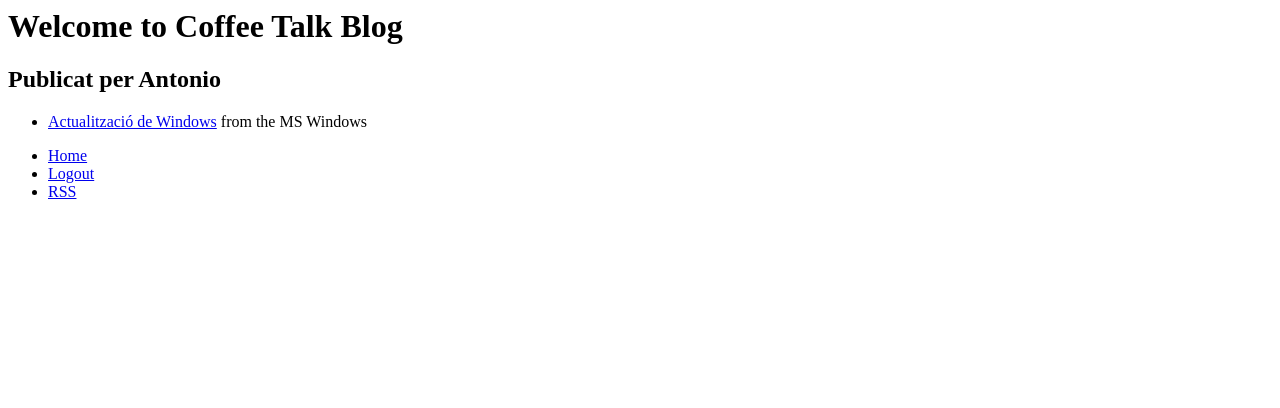
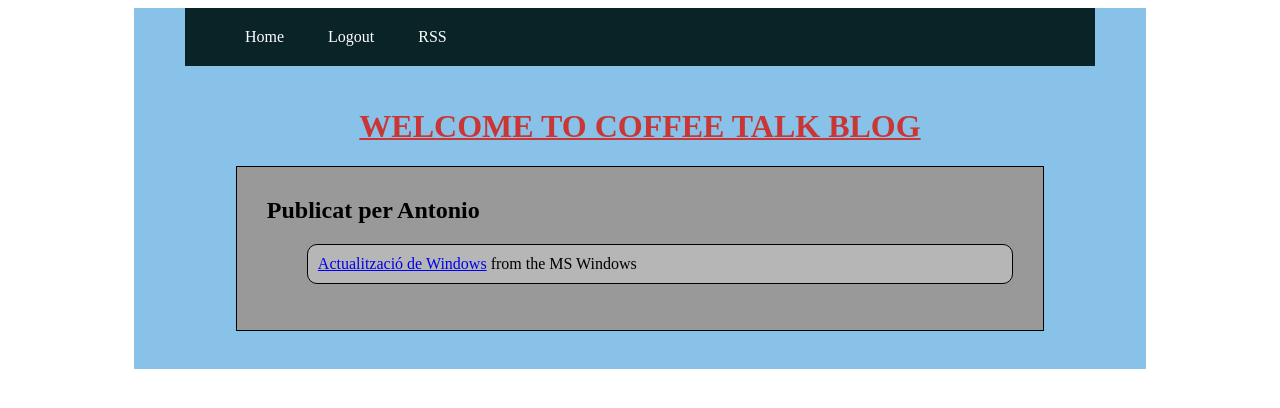
Before and after one commit to Pancetas007/Blog_Saoro, a PHP site: page /post_by_user.php?id=2 in a window 1280 px wide. Shown: the top 408 px of the page. Run offline with PHP 8.4, Linux system fonts and the light colour scheme; data comes from the database, SQL or seed files in the repository.

Commit message:
Commit 2

```diff
--- a/estils.css
+++ b/estils.css
@@ -79,6 +79,25 @@
     margin-left: 13%;
 }
 
+#add{
+    border: black 1px solid;
+    background-color: rgb(182, 182, 182);
+    margin-left: 30%;
+    margin-right: 30%;
+    padding: 3%;
+}
+
+#user{
+    border: black 1px solid;
+    background-color: rgb(153, 153, 153);
+    margin-left: 10%;
+    margin-right: 10%;
+    padding-left: 3%;
+    padding-right: 3%;
+    padding-bottom: 3%;
+    padding-top: 1%;
+}
+
 #options{
     margin-left: 10%;
 }
--- a/logout.php
+++ b/logout.php
@@ -8,11 +8,17 @@ session_destroy();
 
 <head>
     <title>Coffee Talk Blog</title>
+    <link rel="stylesheet" href="estils.css">
 </head>
 
 <body>
+    <div class="centro">
+        <div class="footer">
+            <?php require("footer.php") ?>
+        </div>
     <h1>Welcome to Coffee Talk Blog</h1>
     <p>You has been logged out properly!</p>
+    </div>
 </body>
 
 </html>
--- a/post_by_user.php
+++ b/post_by_user.php
@@ -17,23 +17,31 @@ $articles = $stmt->fetchAll();
 
 <head>
     <title>Coffee Talk Blog</title>
+    <link rel="stylesheet" href="estils.css">
 </head>
 
 <body>
+    <div class="centro">
+        <div class="footer">
+            <?php require("footer.php") ?>
+        </div>
     <h1>Welcome to Coffee Talk Blog</h1>
     <!--TODO: Show posts -->
 
+    <div id="user">
     <h2>Publicat per <?= $articles[0]["nomusu"] ?></h2>
 
     <ul>
         <?php foreach ($articles as $article) : ?>
+        <div id="flexIndice">
             <li>
                 <a href="posts_show.php?id=<?= $article["codart"] ?>"><?= $article["titart"] ?></a> from the <?= $article["nomcat"] ?>
             </li>
+        </div>
         <?php endforeach; ?>
     </ul>
-
-    <?php require("footer.php") ?>
+    </div>
+    </div>
 </body>
 
 </html>
```
Also changed, not shown: posts_add.php (+8 -2 lines), posts_by_category.php (+10 -2 lines), posts_delete.php (+6 -5 lines), posts_edit.php (+8 -2 lines), posts_show.php (+3 -4 lines).
